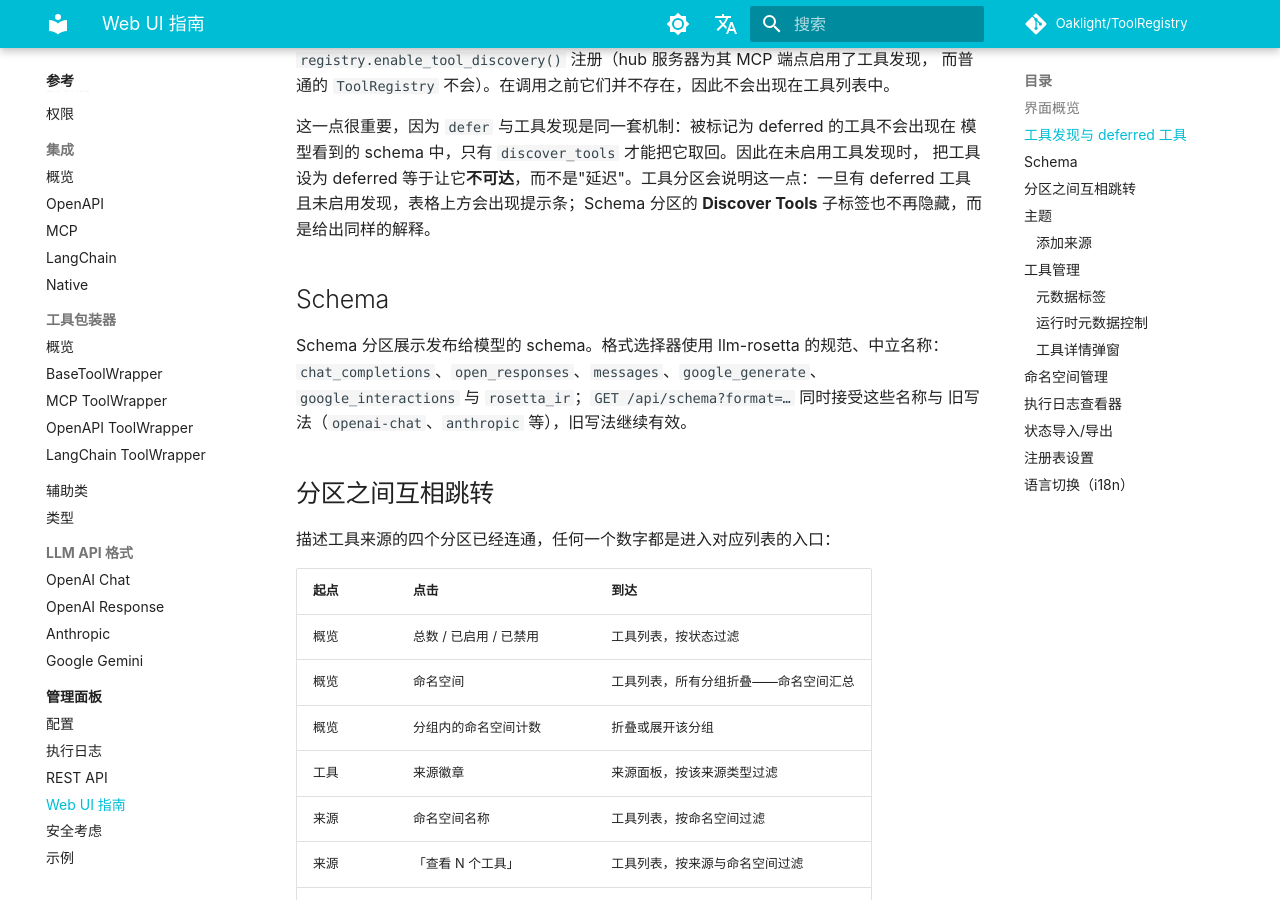
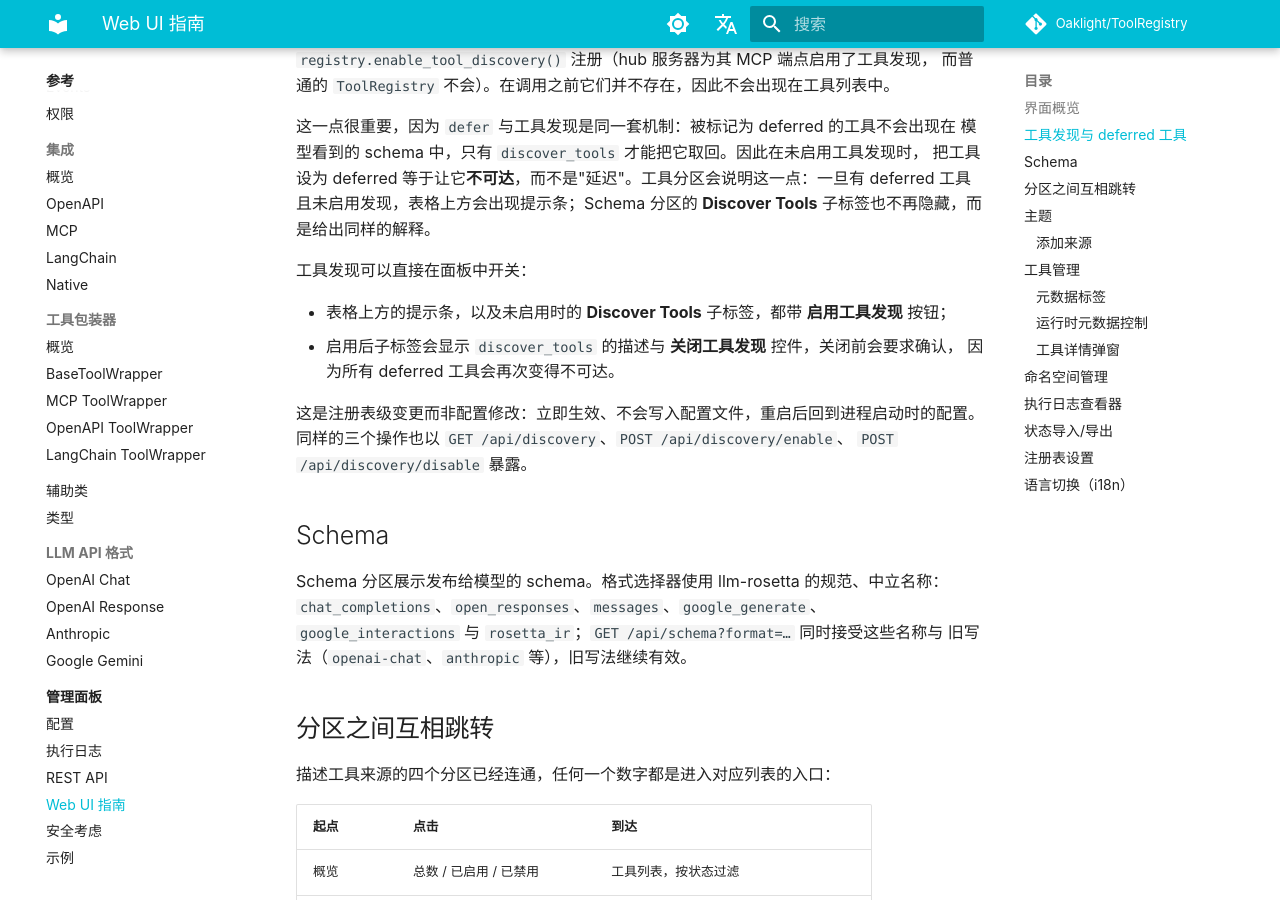
Before and after one commit to Oaklight/ToolRegistry, an MkDocs documentation site: the page built from docs/admin/web-ui.md, in a window 1280 px wide and 900 px high, scrolled down 971 px. Built offline with MkDocs 1.6.1 and Material for MkDocs 9.7.7, drawn with Linux system fonts in a browser that asks for light colours; some web fonts are replaced; comment, search, counter and statistics services are not loaded.

Commit message:
docs(admin): 在面板中开关工具发现

```diff
--- a/docs/admin/web-ui.md
+++ b/docs/admin/web-ui.md
@@ -35,6 +35,16 @@
 把工具设为 deferred 等于让它**不可达**，而不是"延迟"。工具分区会说明这一点：一旦有
 deferred 工具且未启用发现，表格上方会出现提示条；Schema 分区的 **Discover Tools**
 子标签也不再隐藏，而是给出同样的解释。
+
+工具发现可以直接在面板中开关：
+
+- 表格上方的提示条，以及未启用时的 **Discover Tools** 子标签，都带 **启用工具发现** 按钮；
+- 启用后子标签会显示 `discover_tools` 的描述与 **关闭工具发现** 控件，关闭前会要求确认，
+  因为所有 deferred 工具会再次变得不可达。
+
+这是注册表级变更而非配置修改：立即生效、不会写入配置文件，重启后回到进程启动时的配置。
+同样的三个操作也以 `GET /api/discovery`、`POST /api/discovery/enable`、
+`POST /api/discovery/disable` 暴露。
 
 ## Schema
 
```
Also changed, not shown: docs/changelog.md (+1 -0 lines).
